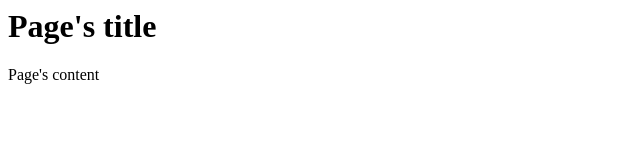
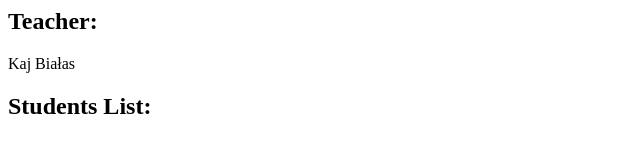
Before and after one commit to KajBialas/isa-git-test, a plain HTML site: page index.html in a window 1280 px wide. Shown: the whole page, without its empty margins (0-640 px from the left). Drawn offline with Linux system fonts and the light colour scheme.

Commit message:
Add students list

```diff
--- a/index.html
+++ b/index.html
@@ -3,9 +3,11 @@
         <title>Example</title>
     </head>
     <body>
-        <div>
-            <h1>Page's title</h1>
-            Page's content
+        <section>
+            <h1>Teacher:</h1>
+            <div>Kaj Białas</div>
+            <h1>Students List:</h1>
+
         </div>
     </body>
 </html>
```
